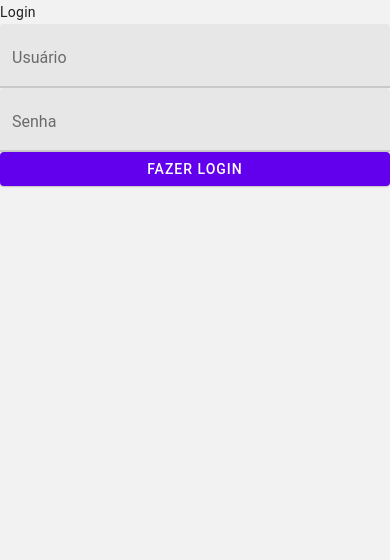
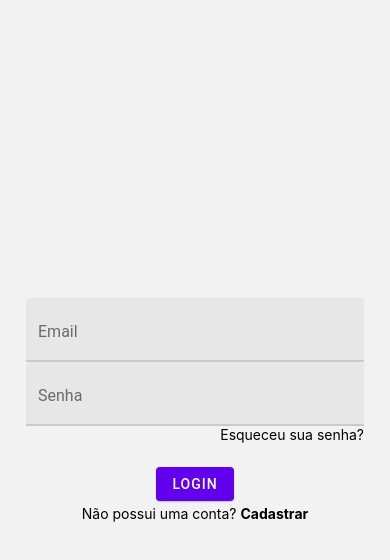
Before and after one commit to andreifer/LoginScreenReactNativePaper, a React Native app: screen /Inicial in a window 390 px wide. Shown: the top 560 px of the page. Built offline with nearby package versions, Linux system fonts and the light colour scheme.

Commit message:
Login Screen finalizada

```diff
--- a/src/screens/LoginScreen.jsx
+++ b/src/screens/LoginScreen.jsx
@@ -1,29 +1,91 @@
-import { useState } from "react";
-import { View } from "react-native";
-import { Button, Paragraph, TextInput } from "react-native-paper";
+import React, { useState } from "react";
+import { TouchableOpacity, StyleSheet, Text, View } from "react-native";
+import { Button, TextInput } from "react-native-paper";
 
 export const LoginScreen = ({ navigation }) => {
-    const [Usuario, setUsuario] = useState("");
-    const [text, setText] = useState("");
+  const [email, setEmail] = useState({ value: "", error: "" });
+  const [password, setPassword] = useState({ value: "", error: "" });
+
+  const _onLoginPressed = () => {
+    console.log("LoginIniciado");
+    // navigation.navigate("Dashboard");
+  };
+
   return (
-    <View>
-      <Paragraph>Login</Paragraph>
+    <View style={styles.container}>
       <TextInput
-        label="Usuário"
-        value={Usuario}
-        onChangeText={(Usuario) => setUsuario(Usuario)}
+        label="Email"
+        returnKeyType="next"
+        value={email.value}
+        onChangeText={(text) => setEmail({ value: text, error: "" })}
+        error={!!email.error}
+        errorText={email.error}
+        autoCapitalize="none"
+        autoCompleteType="email"
+        textContentType="emailAddress"
+        keyboardType="email-address"
+        style={styles.input}
       />
+
       <TextInput
         label="Senha"
-        value={text}
-        onChangeText={(text) => setText(text)}
+        returnKeyType="done"
+        value={password.value}
+        onChangeText={(text) => setPassword({ value: text, error: "" })}
+        error={!!password.error}
+        errorText={password.error}
+        secureTextEntry
+        style={styles.input}
       />
-      <Button
-        mode="contained"
-        onPress={() => navigation.navigate("HomeNavigation")}
-      >
-        Fazer Login
+
+      <View style={styles.esqueceuSenha}>
+        <TouchableOpacity
+          onPress={() => navigation.navigate("EsqueceuSenhaScreen")}
+        >
+          <Text style={styles.label}>Esqueceu sua senha?</Text>
+        </TouchableOpacity>
+      </View>
+
+      <Button mode="contained" onPress={_onLoginPressed}>
+        Login
       </Button>
+
+      <View style={styles.row}>
+        <Text style={styles.label}>Não possui uma conta? </Text>
+        <TouchableOpacity onPress={() => navigation.navigate("RegisterScreen")}>
+          <Text style={styles.link}>Cadastrar</Text>
+        </TouchableOpacity>
+      </View>
     </View>
   );
 };
+
+const styles = StyleSheet.create({
+  container: {
+    width: "100%",
+    alignItems: "center",
+    marginBottom: 24,
+    paddingHorizontal: 26,
+    flex: 1,
+    justifyContent: "center",
+  },
+  esqueceuSenha: {
+    width: "100%",
+    alignItems: "flex-end",
+    marginBottom: 24,
+  },
+  row: {
+    flexDirection: "row",
+    marginTop: 4,
+  },
+  input: {
+    width: "100%",
+  },
+  label: {
+    color: "black",
+  },
+  link: {
+    fontWeight: "bold",
+    color: "black",
+  },
+});
```
